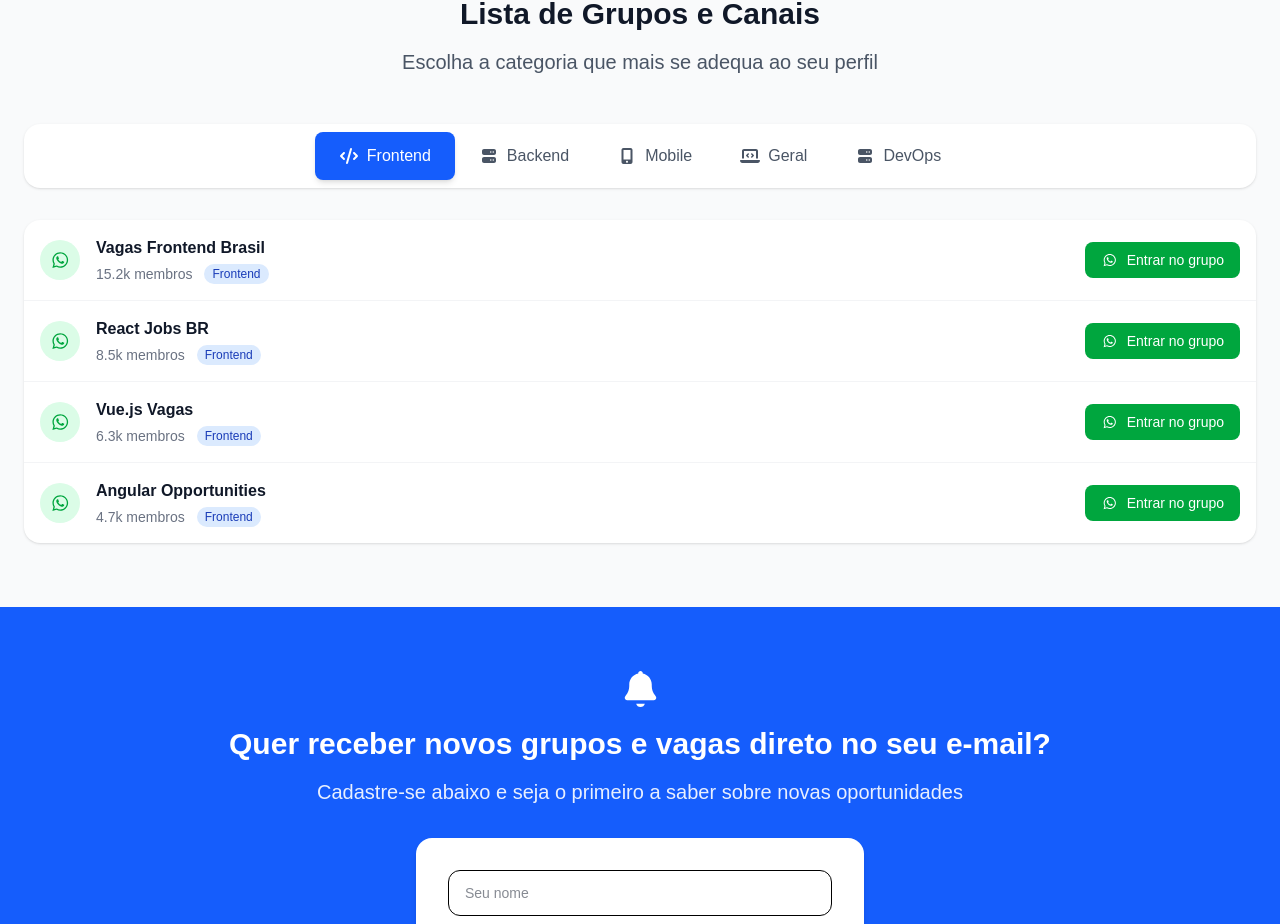
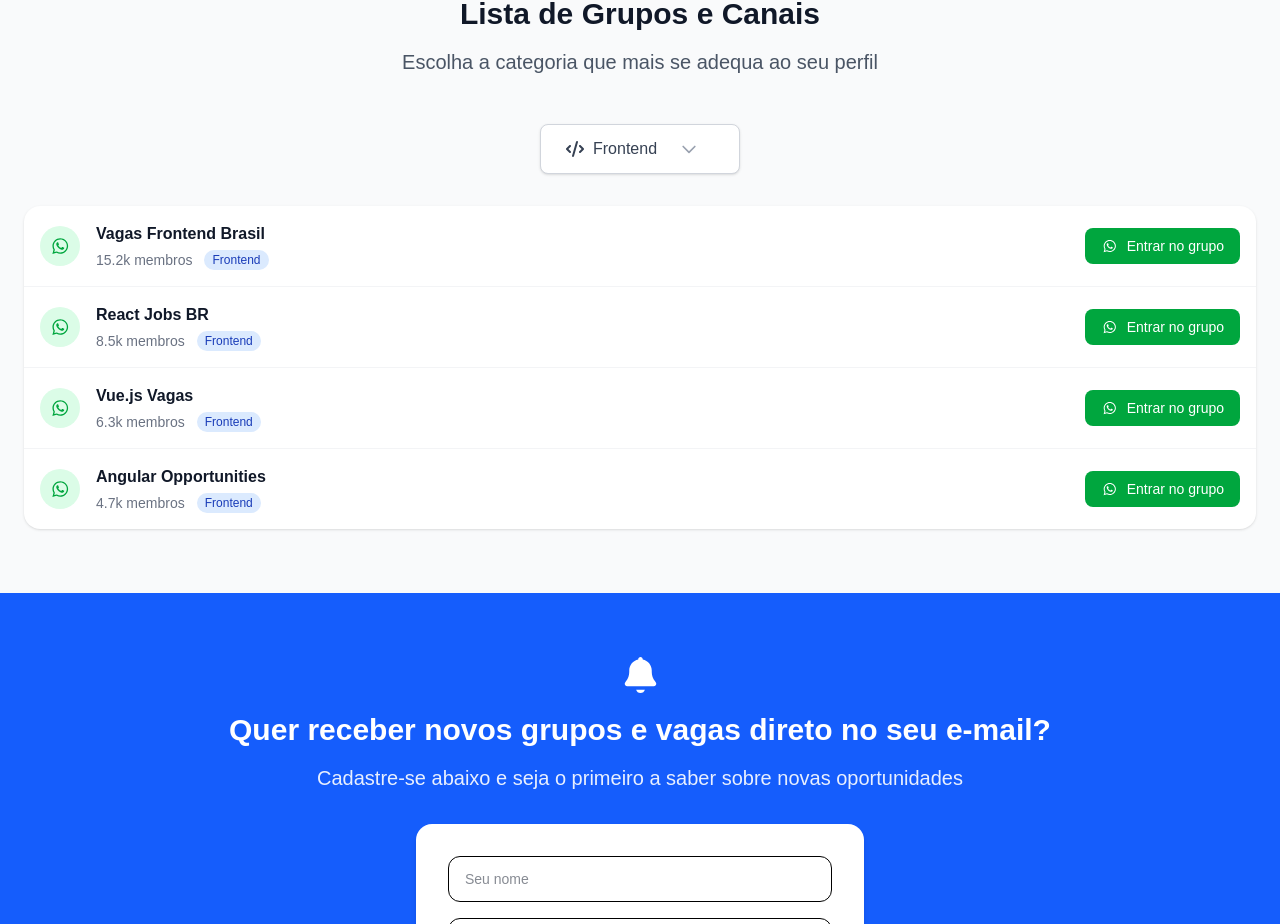
Before and after one commit to oismaelash/whatsapp-tech-next-ts-frontend-backend, a Next.js app: page / in a window 1280 px wide. Shown: the part 1380-2304 px from the top of the page. Built offline with nearby package versions, Linux system fonts and the light colour scheme.

Commit message:
Add dropdown functionality to category selection in Groups component

```diff
--- a/src/components/Groups.tsx
+++ b/src/components/Groups.tsx
@@ -23,6 +23,7 @@
 export default function Groups() {
   const [activeCategory, setActiveCategory] = useState('');
   const [groupsData, setGroupsData] = useState<GroupsData>({ categories: [] });
+  const [isDropdownOpen, setIsDropdownOpen] = useState(false);
 
   useEffect(() => {
     const fetchGroupsData = async () => {
@@ -42,6 +43,21 @@
     fetchGroupsData();
   }, []);
 
+  // Fechar dropdown quando clicar fora
+  useEffect(() => {
+    const handleClickOutside = (event: MouseEvent) => {
+      const target = event.target as Element;
+      if (isDropdownOpen && !target.closest('.dropdown-container')) {
+        setIsDropdownOpen(false);
+      }
+    };
+
+    document.addEventListener('mousedown', handleClickOutside);
+    return () => {
+      document.removeEventListener('mousedown', handleClickOutside);
+    };
+  }, [isDropdownOpen]);
+
   return (
     <section className="py-16 bg-gray-50">
       <div className="max-w-7xl mx-auto px-6">
@@ -50,21 +66,51 @@
           <p className="text-xl text-gray-600">Escolha a categoria que mais se adequa ao seu perfil</p>
         </div>
 
-        <div className="flex flex-wrap justify-center mb-8 bg-white rounded-2xl p-2 shadow-sm">
-          {groupsData.categories.map((category) => (
+        <div className="flex justify-center mb-8">
+          <div className="relative dropdown-container">
             <button
-              key={category.key}
-              onClick={() => setActiveCategory(category.key)}
-              className={`rounded-lg whitespace-nowrap cursor-pointer px-6 py-3 font-medium transition-all duration-200 flex items-center space-x-2 ${
-                activeCategory === category.key
-                  ? 'bg-blue-600 text-white shadow-md'
-                  : 'text-gray-600 hover:text-blue-600'
-              }`}
+              onClick={() => setIsDropdownOpen(!isDropdownOpen)}
+              className="appearance-none bg-white border border-gray-300 rounded-lg px-6 py-3 pr-10 text-gray-700 font-medium focus:outline-none focus:ring-2 focus:ring-blue-500 focus:border-blue-500 shadow-sm cursor-pointer min-w-[200px] flex items-center justify-between"
             >
-              <FontAwesomeIcon icon={iconMap[category.icon]} />
-              <span>{category.label}</span>
+              <div className="flex items-center space-x-2">
+                {activeCategory && (
+                  <>
+                    <FontAwesomeIcon icon={iconMap[groupsData.categories.find(cat => cat.key === activeCategory)?.icon || 'faCode']} />
+                    <span>{groupsData.categories.find(cat => cat.key === activeCategory)?.label || 'Selecione uma categoria'}</span>
+                  </>
+                )}
+                {!activeCategory && (
+                  <span>Selecione uma categoria</span>
+                )}
+              </div>
+              <svg
+                className={`w-5 h-5 text-gray-400 transition-transform duration-200 ${isDropdownOpen ? 'rotate-180' : ''}`}
+                fill="none"
+                stroke="currentColor"
+                viewBox="0 0 24 24"
+              >
+                <path strokeLinecap="round" strokeLinejoin="round" strokeWidth={2} d="M19 9l-7 7-7-7" />
+              </svg>
             </button>
-          ))}
+
+            {isDropdownOpen && (
+              <div className="absolute top-full left-0 right-0 mt-1 bg-white border border-gray-300 rounded-lg shadow-lg z-10 max-h-60 overflow-y-auto">
+                {groupsData.categories.map((category) => (
+                  <button
+                    key={category.key}
+                    onClick={() => {
+                      setActiveCategory(category.key);
+                      setIsDropdownOpen(false);
+                    }}
+                    className="w-full px-6 py-3 text-left hover:bg-gray-50 flex items-center space-x-2 transition-colors duration-200"
+                  >
+                    <FontAwesomeIcon icon={iconMap[category.icon]} className="text-gray-600" />
+                    <span className="text-gray-700 font-medium">{category.label}</span>
+                  </button>
+                ))}
+              </div>
+            )}
+          </div>
         </div>
 
         <div className="bg-white rounded-2xl shadow-sm overflow-hidden">
```
